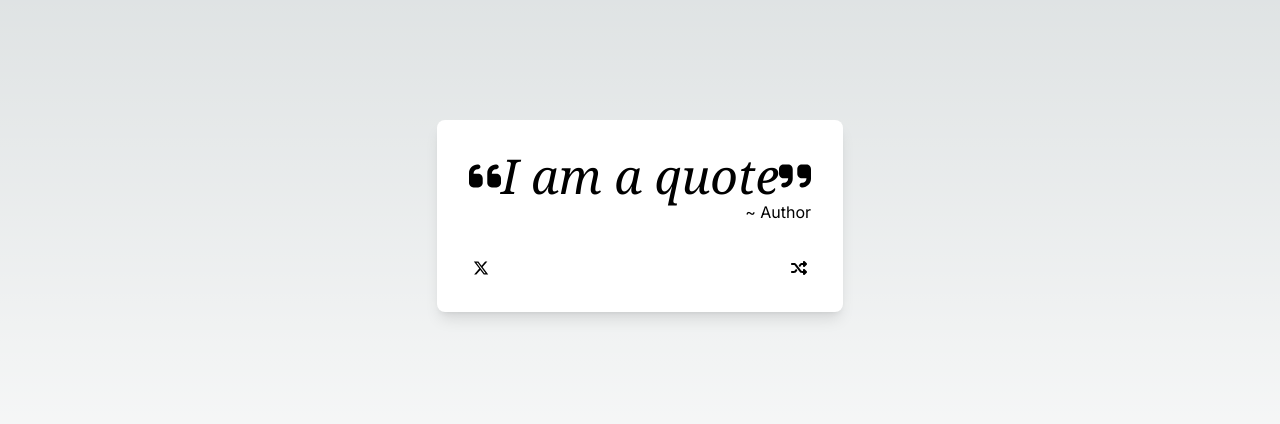
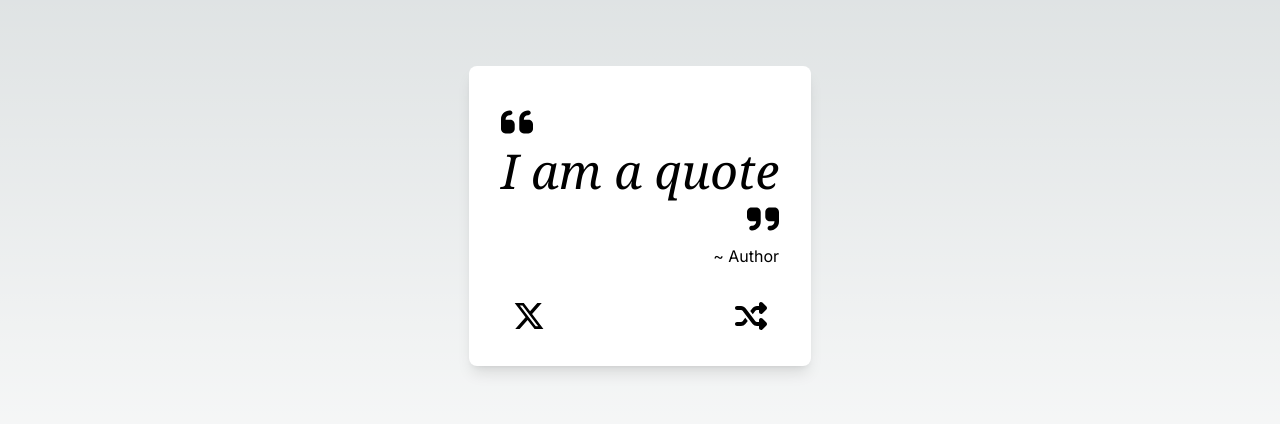
Before and after one commit to ThiaudioTT/random-quote-machine, a Next.js app: page / in a window 1280 px wide. Shown: the part 184-608 px from the top of the page. Built offline with nearby package versions, Linux system fonts and the light colour scheme.

Commit message:
Refactor page.tsx to improve code readability and add new features

```diff
--- a/app/page.tsx
+++ b/app/page.tsx
@@ -1,32 +1,37 @@
-'use client';
+"use client";
 import { FontAwesomeIcon } from "@fortawesome/react-fontawesome";
 import { faQuoteLeft, faShuffle } from "@fortawesome/free-solid-svg-icons";
 import { faQuoteRight } from "@fortawesome/free-solid-svg-icons";
 import { faXTwitter } from "@fortawesome/free-brands-svg-icons";
 import { useState } from "react";
 import { IQuote } from "./models/quote.interface";
+import { width } from "@fortawesome/free-brands-svg-icons/fa42Group";
 
 export default function Home() {
-  const [quote, setQuote] = useState<IQuote>({ content: "I am a quote", author: "Author" });
+  const [quote, setQuote] = useState<IQuote>({
+    content: "I am a quote",
+    author: "Author",
+  });
 
   function getRandomQuote() {
     // setQuote({ content: "I am a new quote", author: "New Author" })
 
-    fetch("https://api.quotable.io/random").then(response => {
+    fetch("https://api.quotable.io/random")
+      .then((response) => {
         if (!response.ok) throw new Error("Network response was not ok");
         return response.json();
       })
-    .then(data => {
+      .then((data) => {
         const quote: IQuote = {
           content: data.content,
-        author: data.author
-      }
+          author: data.author,
+        };
         setQuote(quote);
       })
-    .catch(error => {
+      .catch((error) => {
         console.error("There was a problem fetching the quote", error);
         window.alert("There was a problem fetching the quote");
-    })
+      });
   }
 
   return (
@@ -34,16 +39,20 @@ export default function Home() {
       <div
         id="quote-box"
         className="bg-white p-8 rounded-lg shadow-lg text-black"
+        style={{maxWidth: "900px"}}
       >
         <div className="quote-flexbox">
-          <p id="text" className="font-serif text-5xl italic text-center">
-            <FontAwesomeIcon icon={faQuoteLeft} className="w-8" />
-
+          <div className="left-quote text-5xl">
+            <FontAwesomeIcon icon={faQuoteLeft} className="w-8 text-right" />
+          </div>
+          <div className="quote-content">
+            <p id="text" className="font-serif text-5xl italic">
               {quote.content}
-
+            </p>
+          </div>
+          <div className="right-quote text-right text-5xl">
             <FontAwesomeIcon icon={faQuoteRight} className="w-8 ml-auto" />
-          </p>
-
+          </div>
           <p id="author" className="ml-auto text-right">
             ~ {quote.author}
           </p>
@@ -52,15 +61,19 @@ export default function Home() {
         <div className="actions-footer mt-8 flex justify-between">
           <a
             id="tweet-quote"
-            className="btn flex-item"
+            className="btn flex-item ml-3"
             href="https://twitter.com/intent/tweet"
             target="_blank"
           >
-            <FontAwesomeIcon icon={faXTwitter} className="w-6"/>
+            <FontAwesomeIcon icon={faXTwitter} size="2x" />
           </a>
 
-          <button id="new-quote" className="btn flex-item">
-            <FontAwesomeIcon icon={faShuffle} className="w-6" onClick={getRandomQuote}/>
+          <button
+            id="new-quote"
+            className="btn flex-item mr-3"
+            onClick={getRandomQuote}
+          >
+            <FontAwesomeIcon icon={faShuffle} size="2x" />
           </button>
         </div>
       </div>
```
Lines whose indentation alone changed are shown as unchanged.
